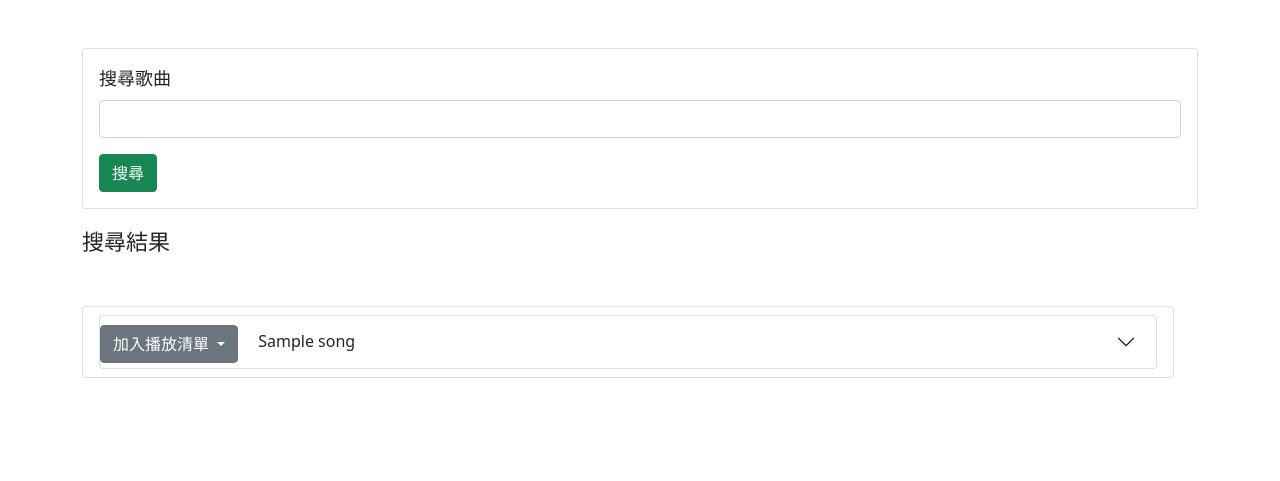
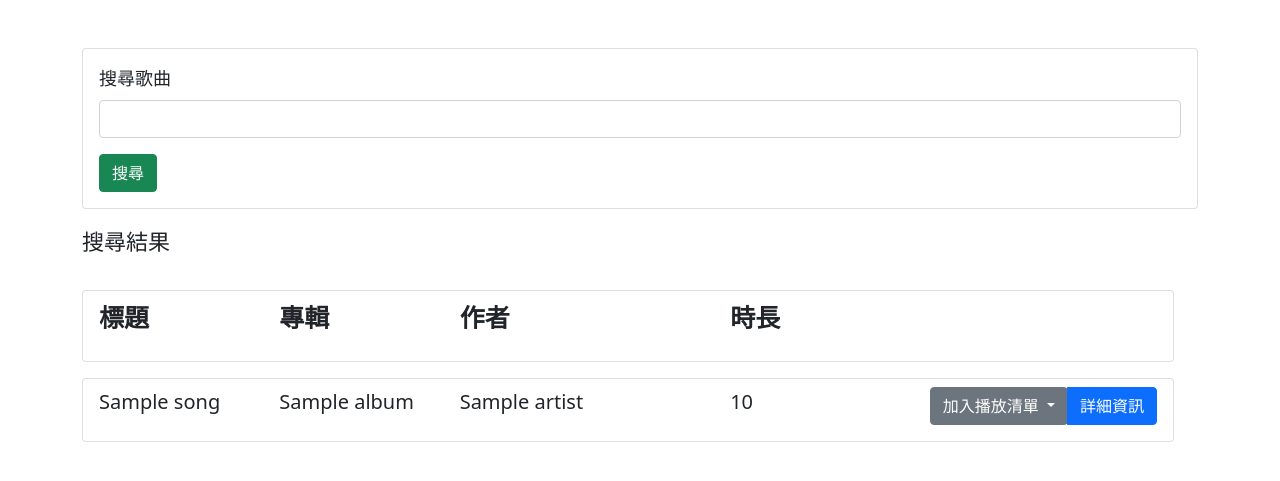
Before and after one commit to eddy0117/DbFinalProject, a Flask app: template templates/search_result.html in a window 1280 px wide. Shown: the top 481 px of the page. Run offline with Flask 3, Linux system fonts and the light colour scheme; the template is opened without the code that fills it: most values are stand-ins (such as "Sample title", 1, 10 or a date in 2020); data that the repository does not hold is empty.

Commit message:
'at_school'

```diff
--- a/templates/search_result.html
+++ b/templates/search_result.html
@@ -36,11 +36,78 @@
             </div>
             <div class="row fixed-width mt-3">
                 <div class="col">
+                    <ul class="list-group">
+                        <li class="list-group-item">
+                            <div class="list-item md-3">
+                                <div class="row">
+                                    <div class="col-sm-2">
+                                        <p style="font-size: 25px;"><strong>標題</strong></p>
+                                    </div>
+                                    <div class="col-sm-2">
+                                        <p style="font-size: 25px;"><strong>專輯</strong></p>
+                                    </div>
+                                    <div class="col-sm-3">
+                                        <p style="font-size: 25px;"><strong>作者</strong></p>
+                                    </div>
+                                    <div class="col-sm-2">
+                                        <p style="font-size: 25px;"><strong>時長</strong></p>
+                                </div>
+                            </div>
+                        </li>
+                    </ul>
+
                     <ul class="list-group mt-3">
                         {% for song in session_data.song_data %}
                         <li class="list-group-item">
                             <div class="list-item">
-                                <div class="accordion", id="songItem{{ song.SongID|string }}">
+                                <div class="row">
+                                    <div class="col-sm-2">
+                                        <p style="font-size: 20px;">{{ song.Title }}</p>
+                                    </div>
+                                    <div class="col-sm-2">
+                                        <p style="font-size: 20px;">{{ song.Album }}</p>
+                                    </div>
+                                    <div class="col-sm-3">
+                                        <p style="font-size: 20px;">{{ song.Artist }}</p>
+                                    </div>
+                                    <div class="col-sm-2">
+                                        <p style="font-size: 20px;">{{ song.Duration }}</p>
+                                    </div>
+                                    <div class="col">
+                                        <div class="btn-group" style="float: right;">
+
+                                            <div class="dropdown">
+                                                <button class="btn btn-secondary dropdown-toggle" type="button" id="dropdownMenuButton1" data-bs-toggle="dropdown" aria-expanded="false">
+                                                    加入播放清單
+                                                </button>
+                                                <ul class="dropdown-menu" aria-labelledby="dropdownMenuButton1">
+                                                    {% for k, v in session_data.playlist.items() %}
+                                                    <li><a class="dropdown-item" style="font-size: 12px;" onclick="addToPlaylist('{{ song.SongID }}', '{{ k }}')">{{v}}</a></li>
+                                                    {% endfor %}
+
+                                                </ul>
+                                            </div>
+
+                                            <button class="btn btn-primary" type="button" data-bs-toggle="collapse" data-bs-target="#collapseExample{{ song.SongID|string }}" aria-expanded="false" aria-controls="collapseExample{{ song.SongID|string }}">
+                                                詳細資訊
+                                            </button>
+                                        </div>
+                                    </div>
+
+                                </div>
+                                <div class="row">
+                                    <!-- 展開按鈕卡片 -->
+                                    <div class="collapse" id="collapseExample{{ song.SongID|string }}">
+                                        <div class="card card-body">
+                                            <p class="col mt-1">創作者 : {{ song.Artist }}</p>
+                                            <p class="col mt-1">所屬專輯 : {{ song.Album }}</p>
+                                            <p class="col mt-1">發行年分 : {{ song.ReleaseYear }}</p>
+                                            <p class="col mt-1">時長 : {{ song.Duration }}</p>
+                                        </div>
+                                    </div>
+                                </div>
+
+                                <!-- <div class="accordion", id="songItem{{ song.SongID|string }}">
                                     <div class="accordion-item">
                                         <h2 class="accordion-header d-flex justify-content-between align-items-center" id="heading{{ song.SongID|string }}">
                                             <div class="dropdown">
@@ -71,7 +138,7 @@
                                             </div>
                                         </div>
                                     </div>
-                                </div>
+                                </div> -->
 
 
                         </li>
@@ -91,6 +158,15 @@
                     </div>
 
                 </div>
+            </div>
+        </div>
+        <div class="position-fixed bottom-0 end-0 p-5" style="z-index: 5">
+            <div id="liveToast" class="toast hide" role="alert" aria-live="assertive" aria-atomic="true">
+              <div class="toast-body" style="background-color: rgba(39, 226, 39, 0.5);">
+                <div class="col end-50">
+                    <p style="font-size: large; color: rgb(18, 78, 3);"><strong>加入成功</strong></p>
+                </div>
+              </div>
             </div>
         </div>
 
@@ -116,6 +192,7 @@
     </script>
 
     <script>
+
         // 將歌曲加入播放清單
         function addToPlaylist(SongID, PlaylistID) {
 
@@ -126,11 +203,21 @@
                 contentType: 'application/json',
                 success: function(response) {
                     if (response == 'success') {
-                        var myModal = new bootstrap.Modal(document.getElementById('ASsuccessModal'));
-                        myModal.show();
-                        setTimeout(function() {
-                            myModal.hide();
-                        }, 800);
+                        // var myModal = new bootstrap.Modal(document.getElementById('ASsuccessModal'));
+                        var toastElList = [].slice.call(document.querySelectorAll('.toast'))
+
+                        var toastList = toastElList.map(function(toastEl) {
+                            return new bootstrap.Toast(toastEl)
+                        })
+                        console.log(toastList);
+                        toastList.forEach(toast => toast.show())
+                        // var myToast = new bootstrap.Toast(document.getElementById('ASsuccess'));
+                        // myToast.show();
+                        // myModal.show();
+                        // setTimeout(function() {
+                        //     myModal.hide();
+                        // }, 800);
+
                     }
                     else {
                         console.log(response);
```
Also changed, not shown: instance/db.sqlite3.
